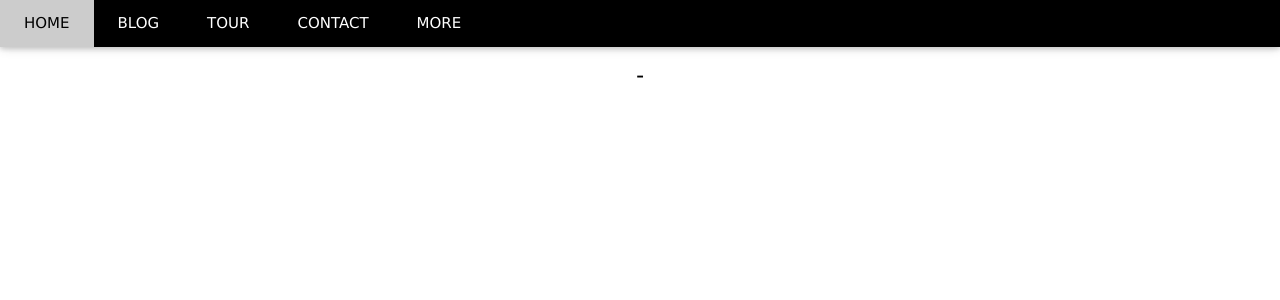
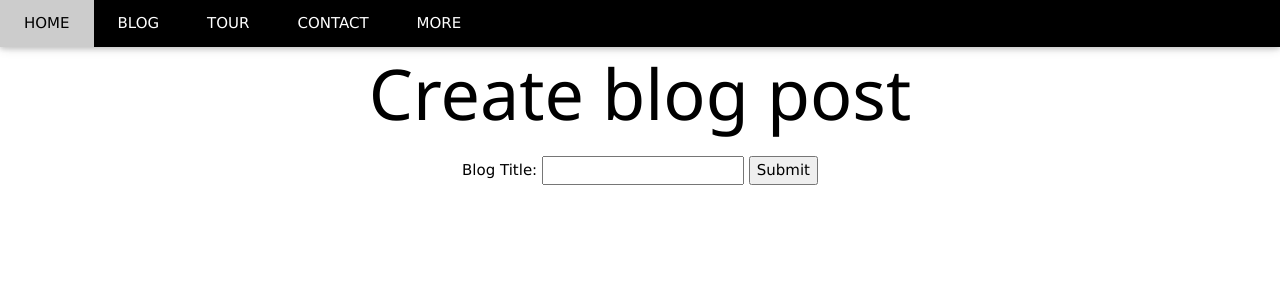
Before and after one commit to xanderforrest/blog-site, a Flask app: page /blog/new in a window 1280 px wide. Shown: the top 300 px of the page. Run offline with Flask 2, Linux system fonts and the light colour scheme; data that the repository does not hold is empty.

Commit message:
Added create blog post page, with test form that only accepts title of post.
Refactored some of the HTML code to make the spacing under the header in the topmost template so it doesn't have to be repeated.

```diff
--- a/main.py
+++ b/main.py
@@ -1,4 +1,4 @@
-from flask import Flask, render_template
+from flask import Flask, render_template, request
 from utilities import ContentManager
 app = Flask(__name__)
 
@@ -22,5 +22,13 @@ def post(blogid):
     return render_template('post.html', post=post_data)
 
 
+@app.route('/blog/new', methods=['GET', 'POST'])
+def new_post():
+    if request.method == 'GET':
+        return render_template('blogbuilder.html')
+    elif request.method == 'POST':
+        return request.form["header"]
+
+
 if __name__ == '__main__':
     app.run(debug=True)
--- a/templates/blog.html
+++ b/templates/blog.html
@@ -29,12 +29,11 @@ and is wrapped around the whole page content, except for the footer in this exam
       <h3><b>{{post.heading}}</b></h3>
       <h5>{{post.short}}, <span class="w3-opacity">{{post.date}}</span></h5>
     </div>
-
     <div class="w3-container">
       <p>{{post.intro}}</p>
       <div class="w3-row">
         <div class="w3-col m8 s12">
-          <p><button class="w3-button w3-padding-large w3-white w3-border"><b>READ MORE &raquo;</b></button></p>
+          <p><button type="button" onclick="location.href='/blog/{{post.id}}'" class="w3-button w3-padding-large w3-white w3-border"><b>READ MORE &raquo;</b></button></p>
         </div>
         <div class="w3-col m4 w3-hide-small">
           <p><span class="w3-padding-large w3-right"><b>Comments &nbsp;</b> <span class="w3-tag">0</span></span></p>
--- /dev/null
+++ b/templates/blogbuilder.html
@@ -0,0 +1,16 @@
+{% extends "index.html" %}
+
+{% block content %}
+<div class="w3-center">
+    <h1 style="font-size: 70px;"> Create blog post </h1>
+
+    <form action="" method="post">
+        <label for="header">Blog Title:</label>
+        <input type="text" id="header" name="header">
+
+
+        <button type="submit">Submit</button>
+    </form>
+
+</div>
+{% endblock %}
--- a/templates/index.html
+++ b/templates/index.html
@@ -24,5 +24,5 @@
     <a href="javascript:void(0)" class="w3-padding-large w3-hover-red w3-hide-small w3-right"><i class="fa fa-search"></i></a>
   </div>
 </div>
-
+<hr>
 {% block content %}{% endblock %}
--- a/templates/post.html
+++ b/templates/post.html
@@ -1,10 +1,11 @@
 {% extends "index.html" %}
 
 {% block content %}
-<div class="w3-panel w3-padding-large"></div>
 <div class="w3-center">
     <h1 style="font-size: 70px;"> {{post.heading}} </h1>
     <h3> {{post.short}} - {{post.date}} </h3>
-    <img src="{{post.image}}" style="width:100%">
+    <img src="{{post.image}}" style="width:80%">
+    <hr>
+    {{post.content}}
 </div>
 {% endblock %}
```
